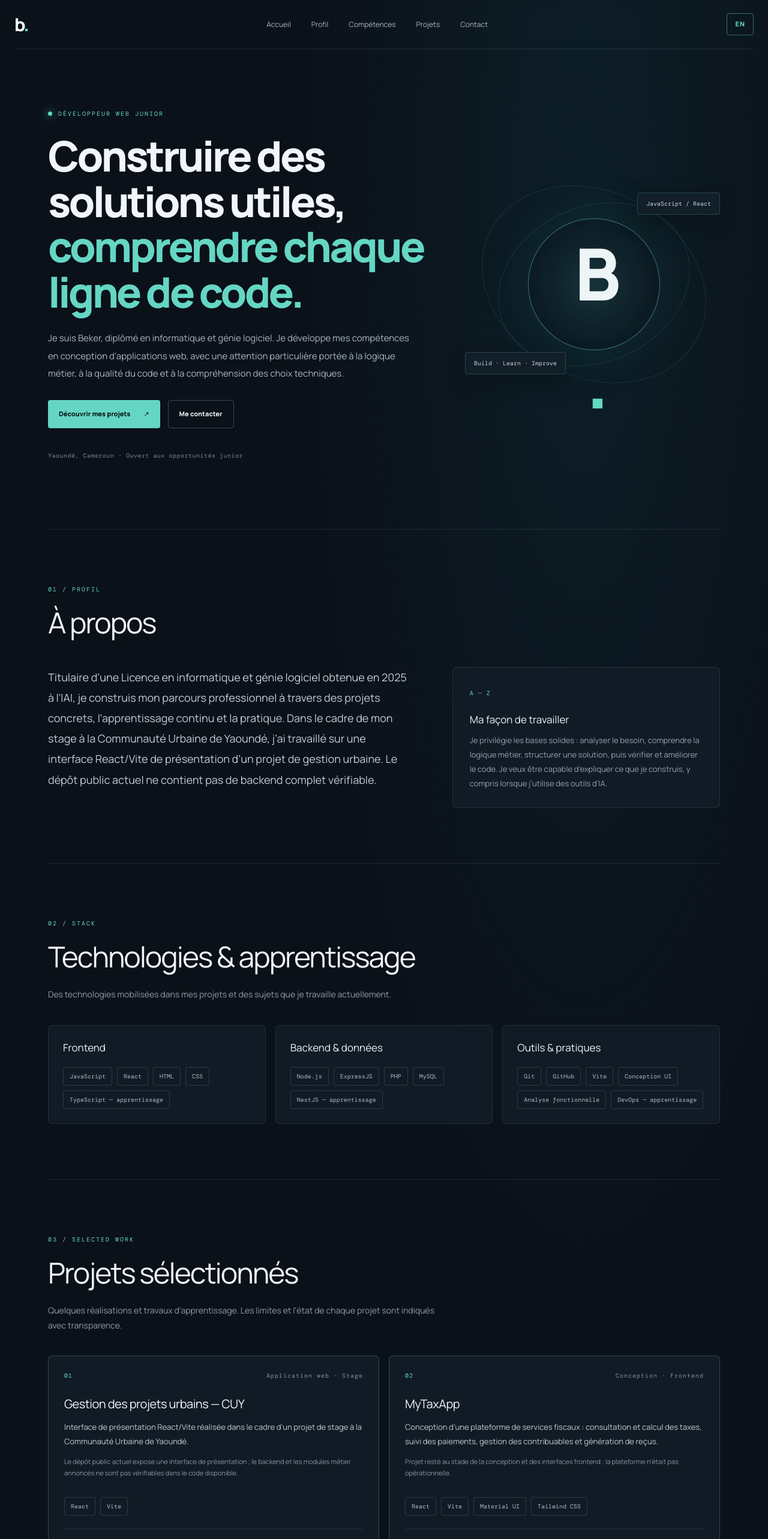
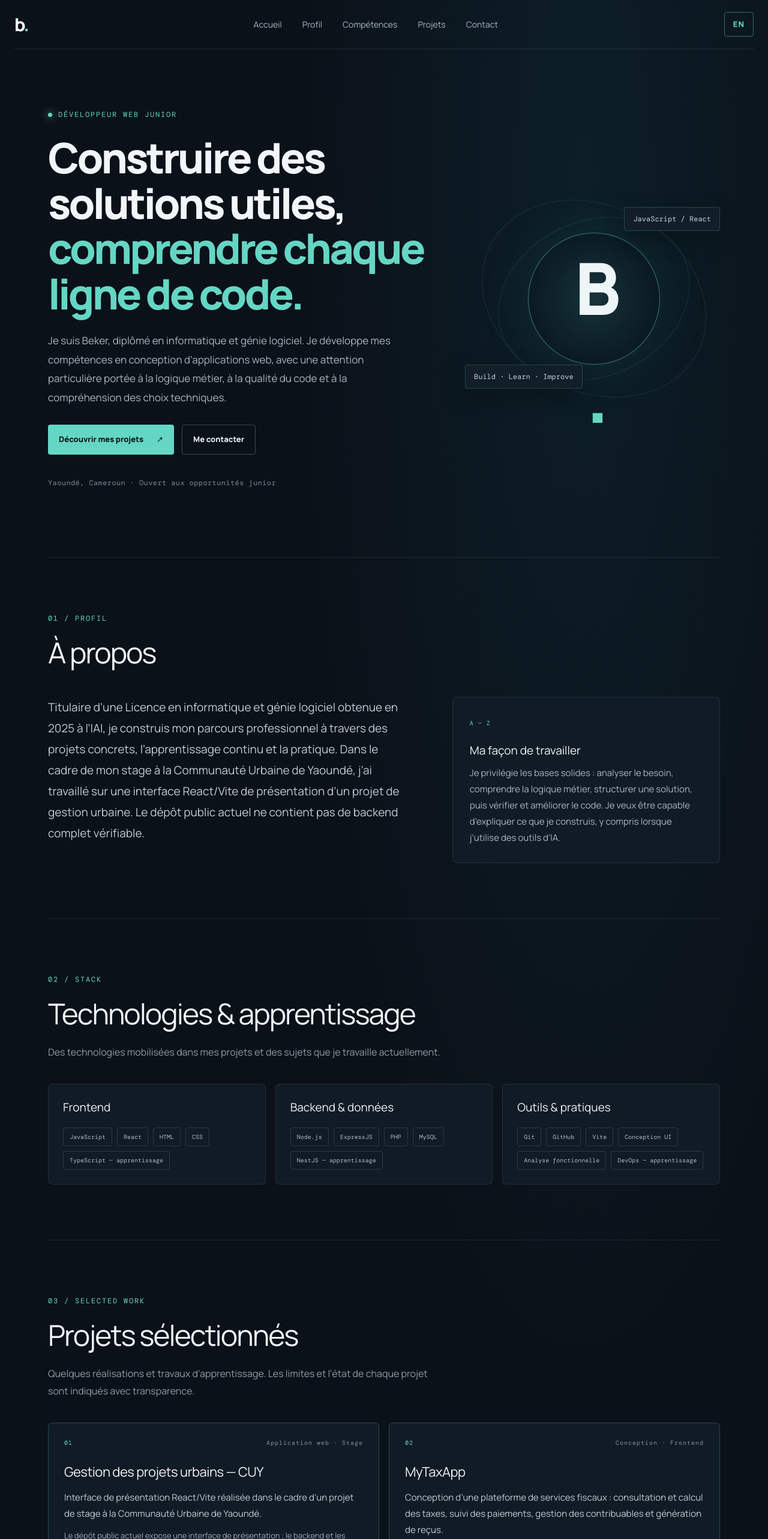
Before and after one commit to NBertrand1/Portfolio, a React (Vite) app: page / in a window 1280 px wide. Shown: the top 2566 px of the page at 60% size. Built offline with nearby package versions, Linux system fonts and the light colour scheme.

Commit message:
Improve typography readability across portfolio

```diff
--- a/src/index.css
+++ b/src/index.css
@@ -10,49 +10,49 @@ button{font:inherit}
 .section-wrap{width:min(1120px,calc(100% - 48px));margin-inline:auto}
 .site-header{height:82px;width:min(1240px,calc(100% - 48px));margin:auto;display:flex;align-items:center;justify-content:space-between;border-bottom:1px solid rgba(225,235,245,.1);position:relative;z-index:10}
 .brand{font-size:30px;font-weight:800;letter-spacing:-3px;color:#f4f7fb}.brand span,.hero-monogram span{color:#65d6c4}
-.main-nav{display:flex;align-items:center;gap:34px}.main-nav a{font-size:12px;color:#aab6c4;transition:color .2s}.main-nav a:hover{color:#65d6c4}
-.language-toggle,.menu-toggle{background:transparent;color:#65d6c4;border:1px solid rgba(101,214,196,.45);border-radius:4px;padding:9px 13px;font-size:11px;font-weight:800;letter-spacing:1px;cursor:pointer}.menu-toggle{display:none}
+.main-nav{display:flex;align-items:center;gap:34px}.main-nav a{font-size:14px;color:#aab6c4;transition:color .2s}.main-nav a:hover{color:#65d6c4}
+.language-toggle,.menu-toggle{background:transparent;color:#65d6c4;border:1px solid rgba(101,214,196,.45);border-radius:4px;padding:10px 14px;font-size:13px;font-weight:800;letter-spacing:1px;cursor:pointer}.menu-toggle{display:none}
 .hero-section{min-height:690px;display:grid;grid-template-columns:1.2fr .8fr;align-items:center;gap:70px;padding-block:100px 115px}
-.eyebrow{font-family:'DM Mono',monospace;font-size:10px;letter-spacing:2px;color:#65d6c4;text-transform:uppercase;display:flex;align-items:center;gap:10px}
+.eyebrow{font-family:'DM Mono',monospace;font-size:12px;letter-spacing:1.8px;color:#65d6c4;text-transform:uppercase;display:flex;align-items:center;gap:10px}
 .status-dot{width:7px;height:7px;border-radius:50%;background:#65d6c4;box-shadow:0 0 14px #65d6c4}
 .hero-copy h1{font-size:clamp(42px,5.5vw,70px);line-height:1.08;letter-spacing:-3.8px;margin:25px 0;color:#f2f5f9;font-weight:800}.hero-copy h1 span{color:#65d6c4}
-.hero-intro{max-width:610px;color:#aab6c4;font-size:15px;line-height:1.95}
+.hero-intro{max-width:610px;color:#aab6c4;font-size:17px;line-height:1.85}
 .hero-actions,.contact-actions{display:flex;gap:13px;flex-wrap:wrap;margin-top:30px}
-.button{display:inline-flex;align-items:center;gap:22px;padding:14px 18px;border-radius:4px;font-size:11px;font-weight:800;transition:transform .2s,background .2s}.button:hover{transform:translateY(-2px)}
+.button{display:inline-flex;align-items:center;gap:22px;padding:14px 18px;border-radius:4px;font-size:13px;font-weight:800;transition:transform .2s,background .2s}.button:hover{transform:translateY(-2px)}
 .button-primary{background:#65d6c4;color:#071410}.button-secondary{border:1px solid rgba(210,225,235,.25);color:#e8edf4}
-.location-line{margin-top:38px;color:#788898;font-family:'DM Mono',monospace;font-size:10px;letter-spacing:.5px}
+.location-line{margin-top:38px;color:#788898;font-family:'DM Mono',monospace;font-size:12px;letter-spacing:.4px}
 .hero-aside{height:390px;position:relative;display:grid;place-items:center}
 .hero-monogram{width:220px;height:220px;border:1px solid rgba(101,214,196,.5);border-radius:50%;display:grid;place-items:center;font-size:120px;letter-spacing:-12px;font-weight:800;color:#edf5f7;background:radial-gradient(circle,rgba(101,214,196,.12),rgba(11,17,25,.1) 68%);box-shadow:0 0 90px rgba(49,177,160,.12)}
 .orbit{position:absolute;border:1px solid rgba(101,214,196,.13);border-radius:50%;transform:rotate(-24deg)}.orbit-one{width:330px;height:260px}.orbit-two{width:390px;height:310px;transform:rotate(28deg)}
-.floating-note{position:absolute;background:#121e28;border:1px solid rgba(101,214,196,.22);padding:11px 14px;border-radius:4px;color:#c4d1da;font:10px 'DM Mono',monospace;box-shadow:0 12px 35px rgba(0,0,0,.25)}.note-top{top:42px;right:0}.note-bottom{bottom:45px;left:-5px}
+.floating-note{position:absolute;background:#121e28;border:1px solid rgba(101,214,196,.22);padding:11px 14px;border-radius:4px;color:#c4d1da;font:12px 'DM Mono',monospace;box-shadow:0 12px 35px rgba(0,0,0,.25)}.note-top{top:42px;right:0}.note-bottom{bottom:45px;left:-5px}
 .content-section{padding-block:92px;border-top:1px solid rgba(225,235,245,.09)}
-.section-heading{margin-bottom:38px}.section-heading h2,.contact-section h2{font-size:clamp(34px,4vw,48px);letter-spacing:-2px;margin:12px 0 0;color:#f2f5f9}.section-lead{max-width:660px;color:#8e9cab;font-size:14px;line-height:1.8;margin-top:14px}
-.about-grid{display:grid;grid-template-columns:1.15fr .85fr;gap:70px;align-items:start}.large-copy{font-size:18px;line-height:1.9;color:#c1ccd5;margin:0}
+.section-heading{margin-bottom:38px}.section-heading h2,.contact-section h2{font-size:clamp(34px,4vw,48px);letter-spacing:-2px;margin:12px 0 0;color:#f2f5f9}.section-lead{max-width:660px;color:#8e9cab;font-size:16px;line-height:1.8;margin-top:14px}
+.about-grid{display:grid;grid-template-columns:1.15fr .85fr;gap:70px;align-items:start}.large-copy{font-size:19px;line-height:1.85;color:#c1ccd5;margin:0}
 .approach-card,.skill-card,.project-card{background:#111b25;border:1px solid rgba(205,225,235,.1);border-radius:7px}
-.approach-card{padding:28px}.card-index,.project-topline{font:10px 'DM Mono',monospace;color:#65d6c4;letter-spacing:1px}.approach-card h3,.skill-card h3{font-size:17px;margin:22px 0 10px;color:#edf3f7}.approach-card p{font-size:13px;line-height:1.85;color:#93a2b0;margin:0}
+.approach-card{padding:28px}.card-index,.project-topline{font:10px 'DM Mono',monospace;color:#65d6c4;letter-spacing:1px}.approach-card h3,.skill-card h3{font-size:19px;margin:22px 0 10px;color:#edf3f7}.approach-card p{font-size:15px;line-height:1.8;color:#aab6c4;margin:0}
 .skills-grid{display:grid;grid-template-columns:repeat(3,1fr);gap:16px}.skill-card{padding:24px}.skill-card h3{margin:0 0 20px}
 .tag-list{display:flex;flex-wrap:wrap;gap:8px}.tag{font:10px 'DM Mono',monospace;color:#a9bac4;border:1px solid rgba(160,190,200,.18);border-radius:3px;padding:8px 10px}
 .projects-grid{display:grid;grid-template-columns:repeat(2,1fr);gap:16px}.project-card{padding:26px;display:flex;flex-direction:column;min-height:330px}.project-card.featured{border-color:rgba(101,214,196,.25)}
 .project-topline{display:flex;justify-content:space-between;gap:12px;color:#65d6c4}.project-topline span:last-child{text-align:right;color:#80929e}
-.project-card h3{font-size:20px;letter-spacing:-.5px;margin:26px 0 12px;color:#f1f5f8}
-.project-description{font-size:13px;line-height:1.8;color:#c1ccd5;margin:0}.project-details{font-size:11px;line-height:1.75;color:#8495a2;margin:12px 0 18px}
-.project-tags{margin-top:auto;padding-top:12px}.project-link{display:flex;justify-content:space-between;align-items:center;border-top:1px solid rgba(205,225,235,.1);margin-top:22px;padding-top:16px;color:#65d6c4;font-size:11px;font-weight:800}
+.project-card h3{font-size:22px;letter-spacing:-.5px;margin:26px 0 12px;color:#f1f5f8}
+.project-description{font-size:15px;line-height:1.8;color:#c1ccd5;margin:0}.project-details{font-size:13px;line-height:1.75;color:#9aabb8;margin:12px 0 18px}
+.project-tags{margin-top:auto;padding-top:12px}.project-link{display:flex;justify-content:space-between;align-items:center;border-top:1px solid rgba(205,225,235,.1);margin-top:22px;padding-top:16px;color:#65d6c4;font-size:13px;font-weight:800}
 .contact-section{padding-block:100px;margin-top:25px;margin-bottom:60px;text-align:center;background:linear-gradient(135deg,rgba(22,56,65,.6),rgba(17,27,37,.65));border:1px solid rgba(101,214,196,.18);border-radius:8px}
-.contact-section .eyebrow{justify-content:center}.contact-section>p:not(.eyebrow):not(.email-line){max-width:620px;margin:18px auto 0;color:#aab6c4;font-size:14px;line-height:1.85}
+.contact-section .eyebrow{justify-content:center}.contact-section>p:not(.eyebrow):not(.email-line){max-width:620px;margin:18px auto 0;color:#aab6c4;font-size:16px;line-height:1.85}
 .contact-actions{justify-content:center}.email-line{margin:24px 0 0;color:#788b99;font:11px 'DM Mono',monospace}
-.site-footer{min-height:100px;display:flex;align-items:center;justify-content:space-between;gap:20px;border-top:1px solid rgba(225,235,245,.1);color:#778895;font-size:10px}.site-footer .brand{font-size:24px}.site-footer p{margin:0}
+.site-footer{min-height:100px;display:flex;align-items:center;justify-content:space-between;gap:20px;border-top:1px solid rgba(225,235,245,.1);color:#8998a5;font-size:12px}.site-footer .brand{font-size:24px}.site-footer p{margin:0}
 @media(max-width:760px){
  .section-wrap,.site-header{width:min(100% - 36px,560px)}
  .site-header{height:72px}.menu-toggle{display:block;margin-left:auto;margin-right:12px}
  .main-nav{display:none;position:absolute;top:71px;left:0;right:0;padding:18px;background:#111b25;border:1px solid rgba(205,225,235,.12);border-radius:5px;flex-direction:column;align-items:stretch;gap:0}
- .main-nav.is-open{display:flex}.main-nav a{padding:13px 8px;border-bottom:1px solid rgba(205,225,235,.08)}
+ .main-nav.is-open{display:flex}.main-nav a{font-size:15px;padding:15px 8px;border-bottom:1px solid rgba(205,225,235,.08)}
  .hero-section{min-height:auto;grid-template-columns:1fr;gap:10px;padding-block:82px 75px}
- .hero-copy h1{font-size:clamp(40px,11vw,58px);letter-spacing:-2.6px}.hero-intro{font-size:14px}
+ .hero-copy h1{font-size:clamp(40px,11vw,58px);letter-spacing:-2.6px}.hero-intro{font-size:16px;line-height:1.85}
  .hero-aside{height:270px;margin-top:15px}.hero-monogram{width:160px;height:160px;font-size:88px}.orbit-one{width:250px;height:190px}.orbit-two{width:290px;height:230px}
  .note-top{right:2px;top:18px}.note-bottom{left:0;bottom:20px}
  .content-section{padding-block:68px}.about-grid,.skills-grid,.projects-grid{grid-template-columns:1fr;gap:13px}
- .large-copy{font-size:15px}.approach-card,.skill-card,.project-card{padding:22px}
- .project-card{min-height:300px}.contact-section{padding:72px 20px;margin-bottom:38px}
+ .large-copy{font-size:17px;line-height:1.85}.approach-card,.skill-card,.project-card{padding:22px}
+ .project-card{min-height:320px}.contact-section{padding:72px 20px;margin-bottom:38px}
  .site-footer{padding-block:24px;flex-wrap:wrap}.site-footer p{order:3;width:100%}
 }
 @media(prefers-reduced-motion:reduce){*,*::before,*::after{scroll-behavior:auto!important;transition:none!important}}
```
